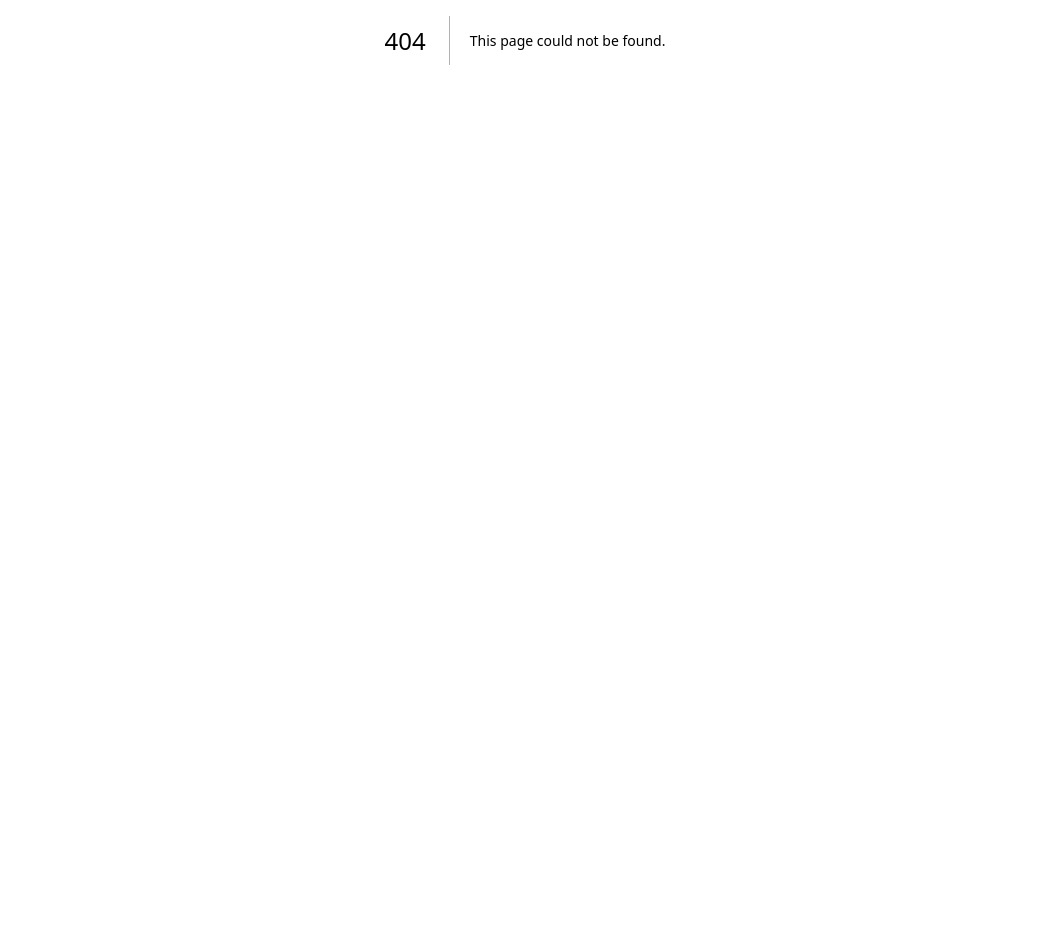
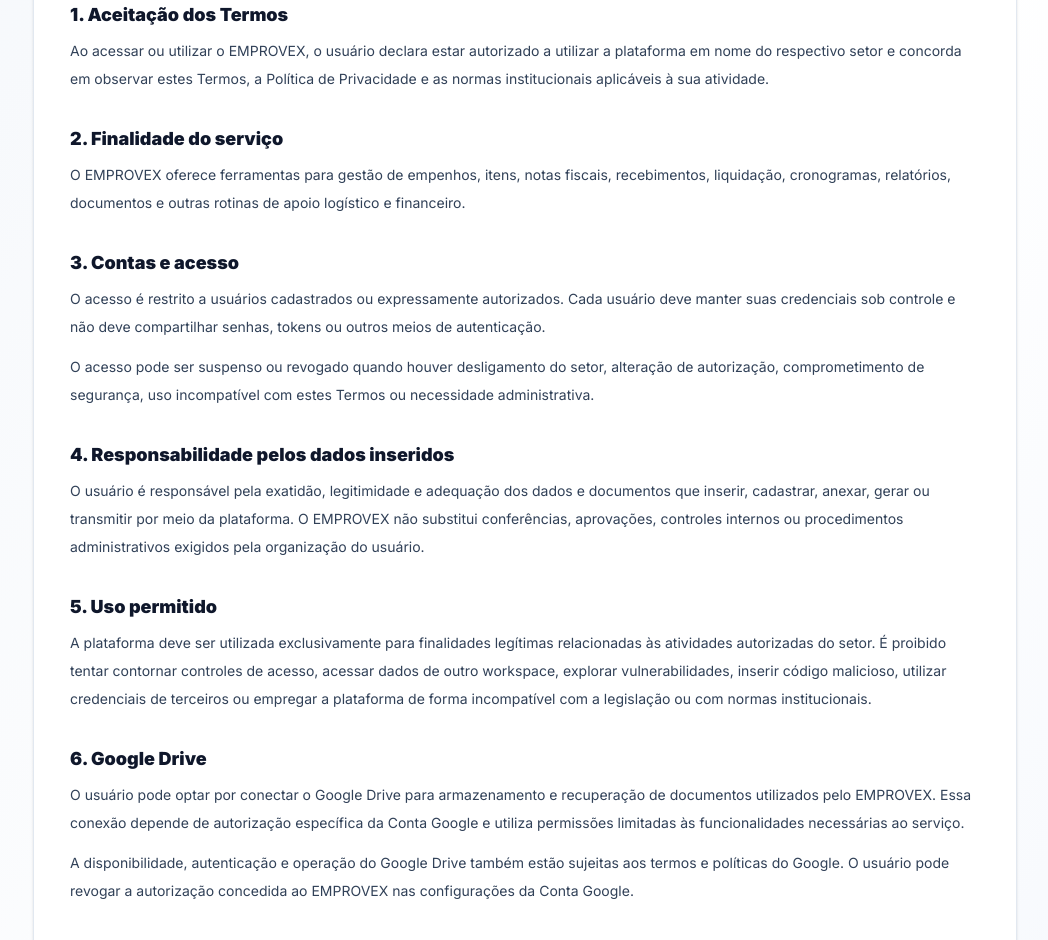
Before and after one commit to aprov-hgesm/Controles-de-Empenhos---Aprov, a Next.js app: page /terms in a window 1280 px wide. Before the commit this address had no page. Shown: the part 360-1300 px from the top of the page, without its empty margins (115-1163 px from the left). Before the commit the page ends 800 px from the top, so only its background shows below. Built offline with nearby package versions, Linux system fonts and the light colour scheme.

Commit message:
feat: add public terms of service

```diff
--- /dev/null
+++ b/app/terms/page.tsx
@@ -0,0 +1,134 @@
+import type { Metadata } from 'next';
+
+import { LegalSection, PublicLegalLayout } from '../../components/legal/PublicLegalLayout';
+
+export const metadata: Metadata = {
+  title: 'Termos de Serviço | EMPROVEX',
+  description: 'Termos de Serviço do EMPROVEX para usuários e setores autorizados.',
+};
+
+export default function TermsPage() {
+  return (
+    <PublicLegalLayout
+      eyebrow="Condições de utilização"
+      title="Termos de Serviço"
+      description="Estes Termos estabelecem as condições para utilização do EMPROVEX por usuários e setores previamente autorizados."
+      updatedAt="18 de setembro de 2026"
+    >
+      <LegalSection title="1. Aceitação dos Termos">
+        <p>
+          Ao acessar ou utilizar o EMPROVEX, o usuário declara estar autorizado a utilizar a plataforma em nome do
+          respectivo setor e concorda em observar estes Termos, a Política de Privacidade e as normas institucionais
+          aplicáveis à sua atividade.
+        </p>
+      </LegalSection>
+
+      <LegalSection title="2. Finalidade do serviço">
+        <p>
+          O EMPROVEX oferece ferramentas para gestão de empenhos, itens, notas fiscais, recebimentos, liquidação,
+          cronogramas, relatórios, documentos e outras rotinas de apoio logístico e financeiro.
+        </p>
+      </LegalSection>
+
+      <LegalSection title="3. Contas e acesso">
+        <p>
+          O acesso é restrito a usuários cadastrados ou expressamente autorizados. Cada usuário deve manter suas
+          credenciais sob controle e não deve compartilhar senhas, tokens ou outros meios de autenticação.
+        </p>
+        <p>
+          O acesso pode ser suspenso ou revogado quando houver desligamento do setor, alteração de autorização,
+          comprometimento de segurança, uso incompatível com estes Termos ou necessidade administrativa.
+        </p>
+      </LegalSection>
+
+      <LegalSection title="4. Responsabilidade pelos dados inseridos">
+        <p>
+          O usuário é responsável pela exatidão, legitimidade e adequação dos dados e documentos que inserir,
+          cadastrar, anexar, gerar ou transmitir por meio da plataforma. O EMPROVEX não substitui conferências,
+          aprovações, controles internos ou procedimentos administrativos exigidos pela organização do usuário.
+        </p>
+      </LegalSection>
+
+      <LegalSection title="5. Uso permitido">
+        <p>
+          A plataforma deve ser utilizada exclusivamente para finalidades legítimas relacionadas às atividades
+          autorizadas do setor. É proibido tentar contornar controles de acesso, acessar dados de outro workspace,
+          explorar vulnerabilidades, inserir código malicioso, utilizar credenciais de terceiros ou empregar a
+          plataforma de forma incompatível com a legislação ou com normas institucionais.
+        </p>
+      </LegalSection>
+
+      <LegalSection title="6. Google Drive">
+        <p>
+          O usuário pode optar por conectar o Google Drive para armazenamento e recuperação de documentos utilizados
+          pelo EMPROVEX. Essa conexão depende de autorização específica da Conta Google e utiliza permissões limitadas
+          às funcionalidades necessárias ao serviço.
+        </p>
+        <p>
+          A disponibilidade, autenticação e operação do Google Drive também estão sujeitas aos termos e políticas do
+          Google. O usuário pode revogar a autorização concedida ao EMPROVEX nas configurações da Conta Google.
+        </p>
+      </LegalSection>
+
+      <LegalSection title="7. Serviços de terceiros">
+        <p>
+          O funcionamento do EMPROVEX depende de serviços de terceiros, incluindo infraestrutura de nuvem,
+          autenticação, armazenamento e hospedagem. Interrupções ou alterações desses serviços podem afetar
+          temporariamente determinadas funcionalidades da plataforma.
+        </p>
+      </LegalSection>
+
+      <LegalSection title="8. Disponibilidade e manutenção">
+        <p>
+          São adotadas medidas razoáveis para manter o serviço disponível e seguro, porém não é garantida operação
+          ininterrupta. Atualizações, manutenção, incidentes, indisponibilidade de provedores ou eventos fora do
+          controle operacional podem causar interrupções temporárias.
+        </p>
+      </LegalSection>
+
+      <LegalSection title="9. Documentos e decisões administrativas">
+        <p>
+          Relatórios, termos, consolidações, cálculos, cadastros e documentos gerados pelo EMPROVEX são ferramentas de
+          apoio. A responsabilidade pela conferência final, assinatura, aprovação, conformidade administrativa e uso
+          oficial permanece com os agentes e setores competentes.
+        </p>
+      </LegalSection>
+
+      <LegalSection title="10. Propriedade intelectual">
+        <p>
+          A interface, código, identidade visual, documentação e demais elementos próprios do EMPROVEX permanecem
+          protegidos pela legislação aplicável. O uso autorizado da plataforma não transfere direitos de propriedade
+          intelectual ao usuário.
+        </p>
+      </LegalSection>
+
+      <LegalSection title="11. Privacidade">
+        <p>
+          O tratamento de dados pessoais e de dados provenientes de serviços Google é descrito na Política de
+          Privacidade do EMPROVEX, disponível publicamente no mesmo domínio da plataforma.
+        </p>
+      </LegalSection>
+
+      <LegalSection title="12. Alterações">
+        <p>
+          Estes Termos podem ser atualizados para acompanhar mudanças funcionais, técnicas, institucionais ou legais.
+          A versão vigente será disponibilizada nesta página com a respectiva data de atualização.
+        </p>
+      </LegalSection>
+
+      <LegalSection title="13. Legislação aplicável">
+        <p>
+          Estes Termos são interpretados de acordo com a legislação brasileira, sem prejuízo de normas administrativas,
+          regulamentos internos e demais regras específicas aplicáveis ao órgão ou setor usuário.
+        </p>
+      </LegalSection>
+
+      <LegalSection title="14. Contato">
+        <p>
+          Dúvidas sobre estes Termos ou sobre o funcionamento do EMPROVEX podem ser encaminhadas para
+          <strong> aprov1hgesm@gmail.com</strong>.
+        </p>
+      </LegalSection>
+    </PublicLegalLayout>
+  );
+}
```
